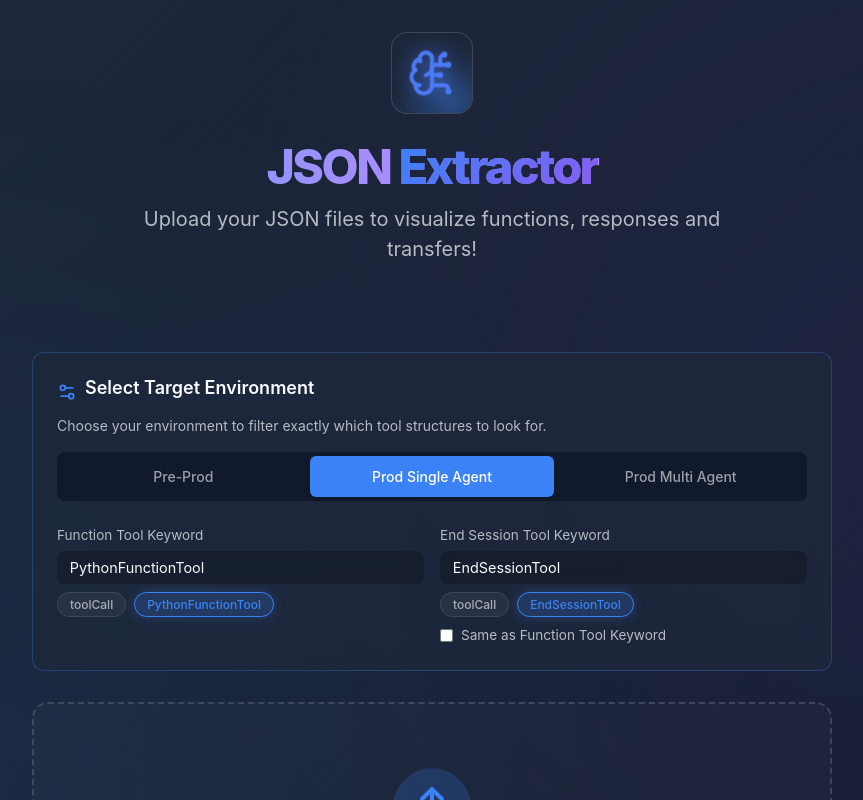
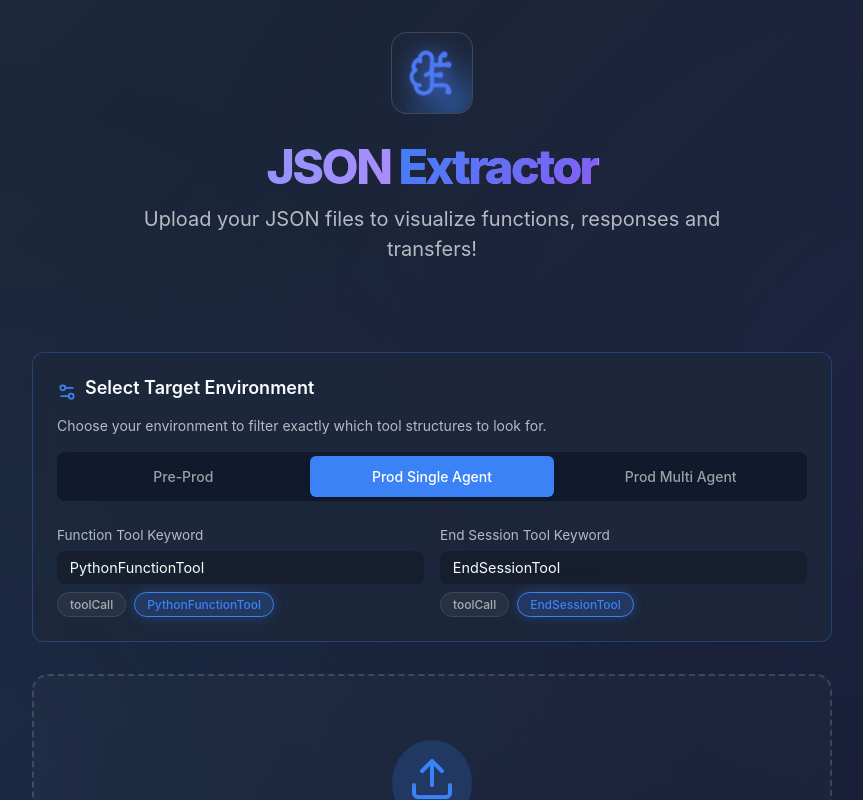
Before and after one commit to ruimartins23/JSON_organizer, a React (Vite) app: page / in a window 1280 px wide. Both pictures are taken after a click on the button "Prod Single Agent". Shown: the top 800 px of the page, without its empty margins (208-1071 px from the left). Built offline with nearby package versions, Linux system fonts and the light colour scheme.

Commit message:
Removed button to copy function tool keyword to end session tool keyword

```diff
--- a/src/components/Dropzone.tsx
+++ b/src/components/Dropzone.tsx
@@ -14,7 +14,6 @@ export function Dropzone({ onFileParsed }: DropzoneProps) {
   const [functionKeyword, setFunctionKeyword] = useState('toolCall');
   const [transferKeyword, setTransferKeyword] = useState('agentTransfer');
   const [endSessionKeyword, setEndSessionKeyword] = useState('EndSessionTool');
-  const [sameAsFunction, setSameAsFunction] = useState(false);
 
   const handleModeChange = (newMode: EnvironmentMode) => {
     setMode(newMode);
@@ -41,7 +40,7 @@ export function Dropzone({ onFileParsed }: DropzoneProps) {
       onFileParsed(json, mode, {
         functionKeyword,
         transferKeyword,
-        endSessionKeyword: sameAsFunction ? functionKeyword : endSessionKeyword
+        endSessionKeyword: endSessionKeyword
       });
       setError(null);
     } catch (err: any) {
@@ -72,7 +71,7 @@ export function Dropzone({ onFileParsed }: DropzoneProps) {
     if (e.dataTransfer.files && e.dataTransfer.files.length > 0) {
       processFile(e.dataTransfer.files[0]);
     }
-  }, [onFileParsed, mode, functionKeyword, transferKeyword, endSessionKeyword, sameAsFunction]);
+  }, [onFileParsed, mode, functionKeyword, transferKeyword, endSessionKeyword]);
 
   const handleFileInput = (e: React.ChangeEvent<HTMLInputElement>) => {
     if (e.target.files && e.target.files.length > 0) {
@@ -172,14 +171,12 @@ export function Dropzone({ onFileParsed }: DropzoneProps) {
               </label>
               <input
                 type="text"
-                value={sameAsFunction ? functionKeyword : endSessionKeyword}
+                value={endSessionKeyword}
                 placeholder="EndSessionTool"
-                disabled={sameAsFunction}
                 onChange={(e) => setEndSessionKeyword(e.target.value)}
                 className="glass"
-                style={{ width: '100%', padding: '0.5rem 0.8rem', borderRadius: '0.5rem', border: '1px solid var(--border-glass)', background: 'rgba(0,0,0,0.2)', color: 'var(--text-foreground)', fontSize: '0.9rem', opacity: sameAsFunction ? 0.5 : 1 }}
+                style={{ width: '100%', padding: '0.5rem 0.8rem', borderRadius: '0.5rem', border: '1px solid var(--border-glass)', background: 'rgba(0,0,0,0.2)', color: 'var(--text-foreground)', fontSize: '0.9rem' }}
               />
-              {!sameAsFunction && (
                 <div style={{ display: 'flex', gap: '0.5rem', marginTop: '0.5rem' }}>
                   <button
                     onClick={(e) => { e.stopPropagation(); setEndSessionKeyword('toolCall'); }}
@@ -194,16 +191,6 @@ export function Dropzone({ onFileParsed }: DropzoneProps) {
                     EndSessionTool
                   </button>
                 </div>
-              )}
-              <label style={{ display: 'flex', alignItems: 'center', gap: '0.5rem', marginTop: '0.5rem', fontSize: '0.85rem', color: 'rgba(248,250,252,0.7)', cursor: 'pointer' }}>
-                <input
-                  type="checkbox"
-                  checked={sameAsFunction}
-                  onChange={(e) => setSameAsFunction(e.target.checked)}
-                  style={{ accentColor: 'var(--primary)' }}
-                />
-                Same as Function Tool Keyword
-              </label>
             </div>
           )}
         </div>
```
